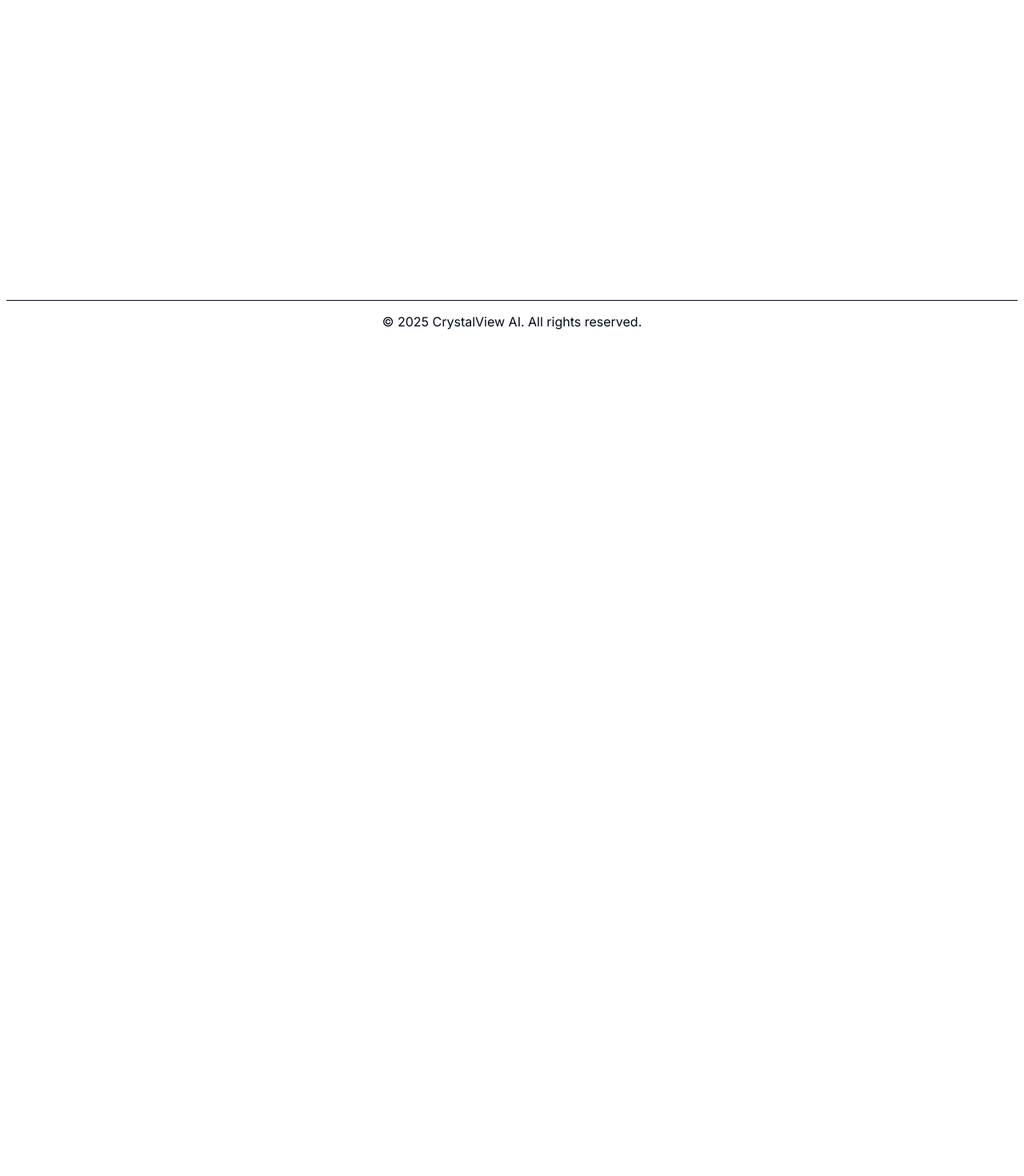
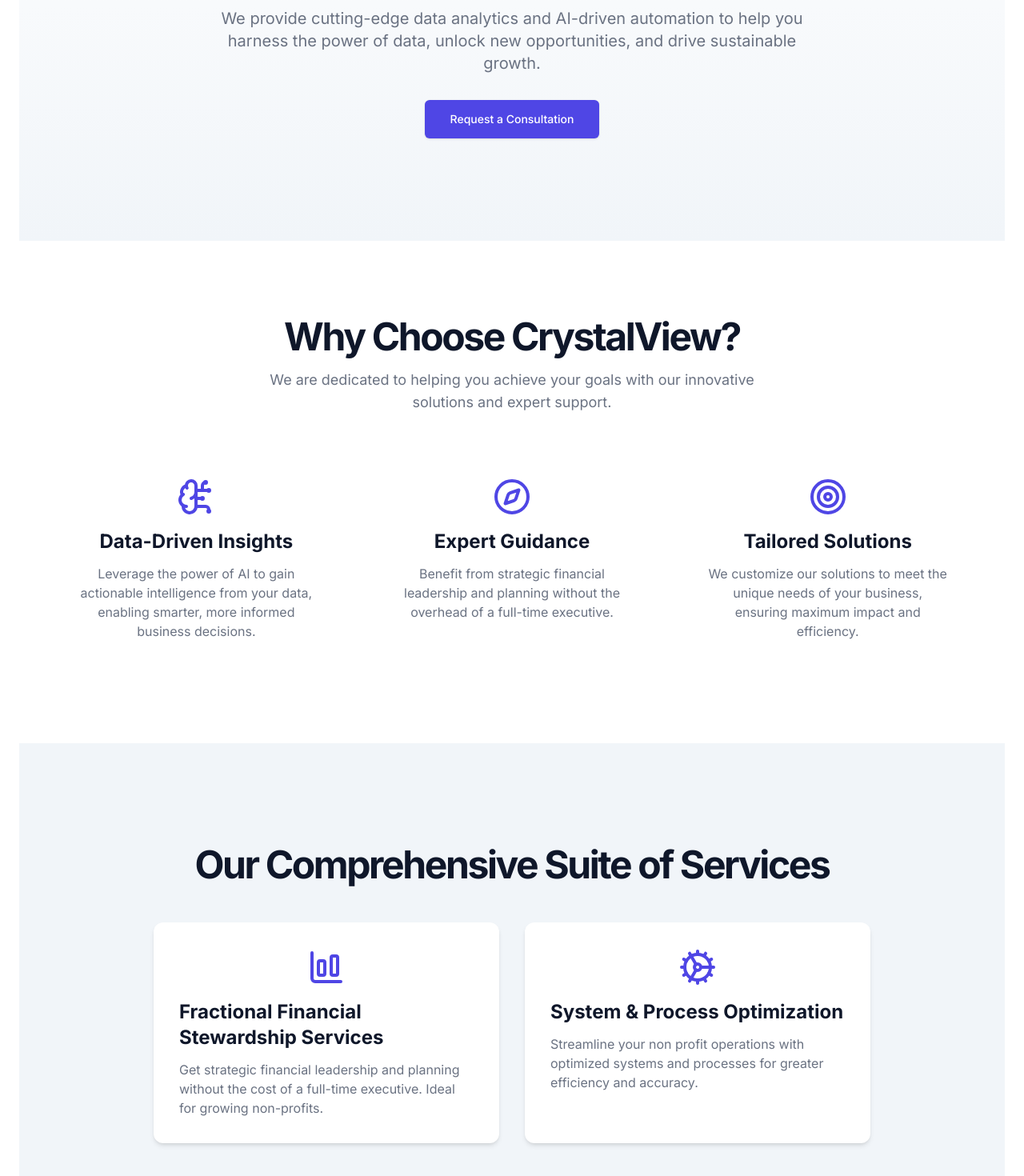
Before and after one commit to cviewai/website, a Next.js app: page / in a window 1280 px wide. Shown: the part 380-1850 px from the top of the page at 80% size. Before the commit the page ends 816 px from the top, so only its background shows below. Built offline with nearby package versions, Linux system fonts and the light colour scheme.

Commit message:
feat(homepage): build and style complete homepage

```diff
--- a/src/app/globals.css
+++ b/src/app/globals.css
@@ -1,22 +1,15 @@
-@tailwind base;
-@tailwind components;
-@tailwind utilities;
+@import "tailwindcss";
 
-:root {
-  --background: 0 0% 100%;
-  --foreground: 222.2 84% 4.9%;
-
-  --primary: 221.2 83.2% 53.3%;
-  --primary-foreground: 210 40% 98%;
-
-  --secondary: 210 40% 96.1%;
-  --secondary-foreground: 222.2 47.4% 11.2%;
-
-  --accent: 210 40% 96.1%;
-  --accent-foreground: 222.2 47.4% 11.2%;
+@theme {
+  --color-background: #ffffff;
+  --color-foreground: #0f172a;
+  --color-primary: #4f46e5;
+  --color-primary-foreground: #ffffff;
+  --color-secondary: #f1f5f9;
+  --color-secondary-foreground: #0f172a;
 }
 
 body {
-  background-color: hsl(var(--background));
-  color: hsl(var(--foreground));
+  background-color: theme(colors.background);
+  color: theme(colors.foreground);
 }
--- a/src/app/layout.tsx
+++ b/src/app/layout.tsx
@@ -5,14 +5,14 @@
 const inter = Inter({ subsets: ["latin"] });
 
 export const metadata: Metadata = {
-  title: "CrystalView AI",
+  title: "CrystalView",
   description: "AI-Powered Solutions for Your Business",
 };
 
 const Header = () => (
   <header className="py-4 px-6 border-b">
     <nav>
-      <p className="font-bold text-lg">CrystalView AI</p>
+      <p className="font-bold text-lg">CrystalView</p>
     </nav>
   </header>
 );
@@ -20,7 +20,7 @@
 const Footer = () => (
   <footer className="py-4 px-6 border-t mt-auto">
     <p className="text-center text-sm text-gray-500">
-      © {new Date().getFullYear()} CrystalView AI. All rights reserved.
+      © {new Date().getFullYear()} CrystalView. All rights reserved.
     </p>
   </footer>
 );
--- a/src/app/page.tsx
+++ b/src/app/page.tsx
@@ -1,12 +1,13 @@
+import { Hero } from "@/components/Hero";
+import { Features } from "@/components/Features";
+import { Services } from "@/components/Services";
+
 export default function Home() {
   return (
-    <section className="text-center">
-      <h1 className="text-4xl font-bold tracking-tighter sm:text-5xl md:text-6xl">
-        Homepage Content
-      </h1>
-      <p className="mt-4 text-gray-500 md:text-xl">
-        This is the placeholder for the new homepage.
-      </p>
-    </section>
+    <>
+      <Hero />
+      <Features />
+      <Services />
+    </>
   );
 }
--- /dev/null
+++ b/src/components/Features.tsx
@@ -0,0 +1,54 @@
+import { BrainCircuit, Compass, Target } from "lucide-react";
+
+const features = [
+  {
+    title: "Data-Driven Insights",
+    description:
+      "Leverage the power of AI to gain actionable intelligence from your data, enabling smarter, more informed business decisions.",
+    icon: <BrainCircuit className="w-12 h-12 mx-auto text-primary" />,
+  },
+  {
+    title: "Expert Guidance",
+    description:
+      "Benefit from strategic financial leadership and planning without the overhead of a full-time executive.",
+    icon: <Compass className="w-12 h-12 mx-auto text-primary" />,
+  },
+  {
+    title: "Tailored Solutions",
+    description:
+      "We customize our solutions to meet the unique needs of your business, ensuring maximum impact and efficiency.",
+    icon: <Target className="w-12 h-12 mx-auto text-primary" />,
+  },
+];
+
+export const Features = () => {
+  return (
+    <section className="py-20 md:py-24">
+      <div className="container mx-auto px-6">
+        <div className="text-center mb-12">
+          <h2 className="text-3xl font-bold tracking-tighter sm:text-4xl md:text-5xl">
+            Why Choose CrystalView?
+          </h2>
+          <p className="mt-4 max-w-2xl mx-auto text-lg text-gray-500">
+            We are dedicated to helping you achieve your goals with our
+            innovative solutions and expert support.
+          </p>
+        </div>
+        <div className="grid md:grid-cols-3 gap-8 max-w-6xl mx-auto">
+          {features.map((feature, index) => (
+            <div
+              key={index}
+              className="bg-white p-8 rounded-xl text-center"
+            >
+              <div className="mb-4">{feature.icon}</div>
+              <h3 className="text-2xl font-bold text-foreground mb-3">
+                {feature.title}
+              </h3>
+              <p className="text-gray-500">{feature.description}</p>
+            </div>
+          ))}
+        </div>
+      </div>
+    </section>
+  );
+};
--- /dev/null
+++ b/src/components/Hero.tsx
@@ -0,0 +1,27 @@
+import Link from "next/link";
+
+export const Hero = () => {
+  return (
+    <section className="relative py-20 md:py-32">
+      <div className="absolute inset-0 -z-10 bg-gradient-to-b from-background to-secondary" />
+      <div className="container mx-auto px-6 text-center">
+        <h1 className="text-4xl font-bold tracking-tighter sm:text-5xl md:text-6xl lg:text-7xl/none bg-clip-text text-transparent bg-gradient-to-r from-primary to-foreground">
+          Transform Your Business with AI-Powered Solutions
+        </h1>
+        <p className="mt-6 max-w-3xl mx-auto text-lg text-gray-500 md:text-xl">
+          We provide cutting-edge data analytics and AI-driven automation to help
+          you harness the power of data, unlock new opportunities, and drive
+          sustainable growth.
+        </p>
+        <div className="mt-8 flex justify-center">
+          <Link
+            href="/contact"
+            className="inline-flex h-12 items-center justify-center rounded-md bg-primary px-8 text-sm font-medium text-primary-foreground shadow transition-colors hover:bg-primary/90 focus-visible:outline-none focus-visible:ring-1 focus-visible:ring-ring"
+          >
+            Request a Consultation
+          </Link>
+        </div>
+      </div>
+    </section>
+  );
+};
--- /dev/null
+++ b/src/components/Services.tsx
@@ -0,0 +1,44 @@
+import { BarChartBig, Cog } from "lucide-react";
+
+const services = [
+  {
+    title: "Fractional Financial Stewardship Services",
+    description:
+      "Get strategic financial leadership and planning without the cost of a full-time executive. Ideal for growing non-profits.",
+    icon: <BarChartBig className="w-12 h-12 mx-auto text-primary" />,
+  },
+  {
+    title: "System & Process Optimization",
+    description:
+      "Streamline your non profit operations with optimized systems and processes for greater efficiency and accuracy.",
+    icon: <Cog className="w-12 h-12 mx-auto text-primary" />,
+  },
+];
+
+export const Services = () => {
+  return (
+    <section className="py-20 md:py-32 bg-secondary">
+      <div className="container mx-auto px-6">
+        <div className="text-center mb-12">
+          <h2 className="text-3xl font-bold tracking-tighter sm:text-4xl md:text-5xl">
+            Our Comprehensive Suite of Services
+          </h2>
+        </div>
+        <div className="grid md:grid-cols-2 gap-8 max-w-4xl mx-auto">
+          {services.map((service, index) => (
+            <div
+              key={index}
+              className="bg-background p-8 rounded-xl shadow-md hover:shadow-lg transition-shadow duration-300"
+            >
+              <div className="mb-4">{service.icon}</div>
+              <h3 className="text-2xl font-bold text-foreground mb-3">
+                {service.title}
+              </h3>
+              <p className="text-gray-500">{service.description}</p>
+            </div>
+          ))}
+        </div>
+      </div>
+    </section>
+  );
+};
--- a/tailwind.config.ts
+++ /dev/null
@@ -1,31 +0,0 @@
-import type { Config } from "tailwindcss";
-
-const config: Config = {
-  content: [
-    "./src/pages/**/*.{js,ts,jsx,tsx,mdx}",
-    "./src/components/**/*.{js,ts,jsx,tsx,mdx}",
-    "./src/app/**/*.{js,ts,jsx,tsx,mdx}",
-  ],
-  theme: {
-    extend: {
-      colors: {
-        background: "hsl(var(--background))",
-        foreground: "hsl(var(--foreground))",
-        primary: {
-          DEFAULT: "hsl(var(--primary))",
-          foreground: "hsl(var(--primary-foreground))",
-        },
-        secondary: {
-          DEFAULT: "hsl(var(--secondary))",
-          foreground: "hsl(var(--secondary-foreground))",
-        },
-        accent: {
-          DEFAULT: "hsl(var(--accent))",
-          foreground: "hsl(var(--accent-foreground))",
-        },
-      },
-    },
-  },
-  plugins: [],
-};
-export default config;
```
Also changed, not shown: package.json (+7 -6 lines), 1 other file (tests, documents, lock files or other folders).
